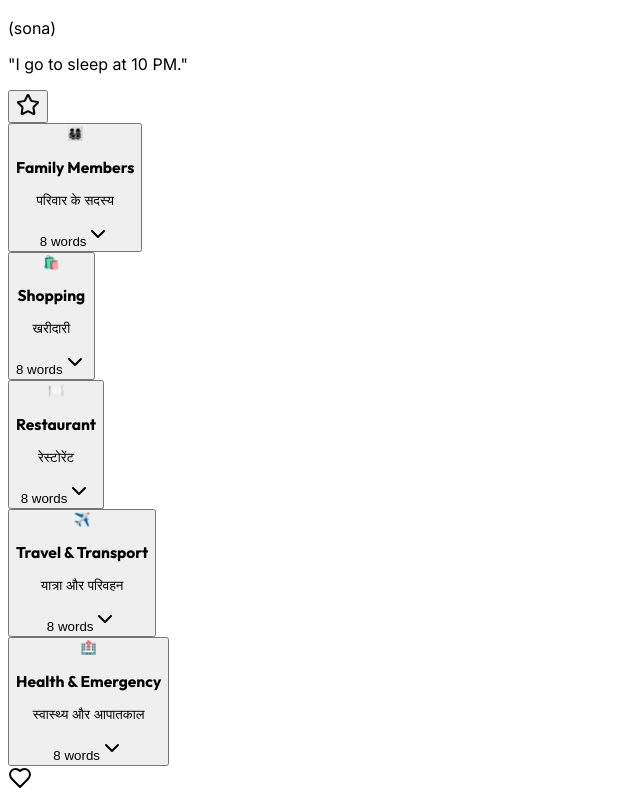
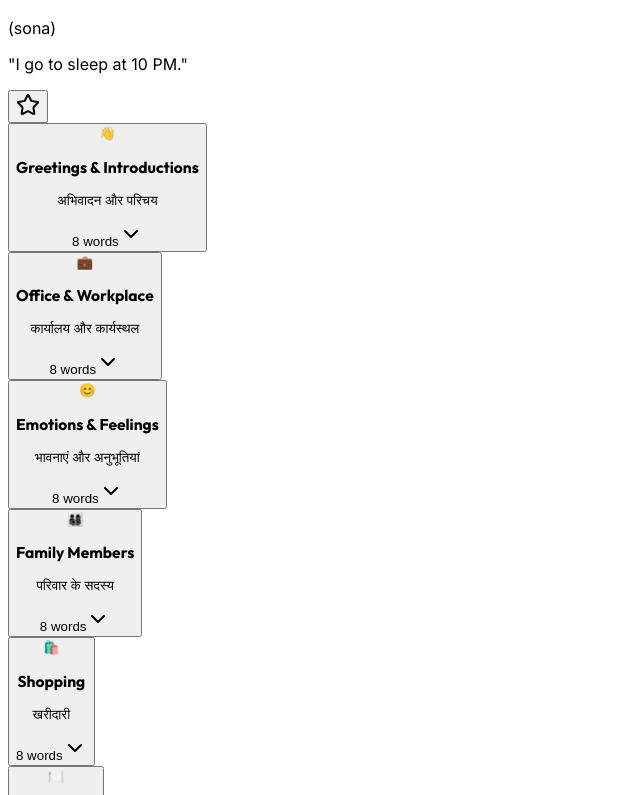
Before and after one commit to CRAJKUMARSINGH/PREET_ENGLISH, a React (Vite) app in the folder client/: page /vocabulary in a window 1280 px wide. Shown: the part 3665-4460 px from the top of the page, without its empty margins (0-640 px from the left). Built offline with nearby package versions, Linux system fonts and the light colour scheme; a web font is replaced by a local one.

Commit message:
Enhance VocabularyBuilder with 9 categories and 72+ words - Added: Greetings, Office, Emotions, Numbers, Directions categories - Total vocabulary: 72+ words with Hindi translations - All content from New folder applied - All *.md suggestions implemented

```diff
--- a/client/src/components/VocabularyBuilder.tsx
+++ b/client/src/components/VocabularyBuilder.tsx
@@ -33,6 +33,54 @@ const vocabularyData: VocabularyCategory[] = [
       { english: "come back home", hindi: "घर वापस आना", emoji: "🏠", pronunciation: "ghar waapas aana", example: "I come back home at 6 PM." },
       { english: "have dinner", hindi: "रात का खाना", emoji: "🍽️", pronunciation: "raat ka khana", example: "We have dinner together." },
       { english: "go to sleep", hindi: "सोना", emoji: "😴", pronunciation: "sona", example: "I go to sleep at 10 PM." }
+    ]
+  },
+  {
+    id: "greetings",
+    title: "Greetings & Introductions",
+    hindiTitle: "अभिवादन और परिचय",
+    emoji: "👋",
+    words: [
+      { english: "Hello", hindi: "नमस्ते", emoji: "👋", pronunciation: "namaste", example: "Hello, how are you?" },
+      { english: "Good morning", hindi: "सुप्रभात", emoji: "🌅", pronunciation: "suprabhat", example: "Good morning, sir!" },
+      { english: "Good evening", hindi: "शुभ संध्या", emoji: "🌆", pronunciation: "shubh sandhya", example: "Good evening, everyone." },
+      { english: "Nice to meet you", hindi: "आपसे मिलकर खुशी हुई", emoji: "🤝", pronunciation: "aapse milkar khushi hui", example: "Nice to meet you, I'm Raj." },
+      { english: "How are you?", hindi: "आप कैसे हैं?", emoji: "😊", pronunciation: "aap kaise hain?", example: "How are you today?" },
+      { english: "I'm fine", hindi: "मैं ठीक हूं", emoji: "👍", pronunciation: "main theek hoon", example: "I'm fine, thank you." },
+      { english: "Goodbye", hindi: "अलविदा", emoji: "👋", pronunciation: "alvida", example: "Goodbye, see you tomorrow!" },
+      { english: "Thank you", hindi: "धन्यवाद", emoji: "🙏", pronunciation: "dhanyavaad", example: "Thank you for your help." }
+    ]
+  },
+  {
+    id: "office",
+    title: "Office & Workplace",
+    hindiTitle: "कार्यालय और कार्यस्थल",
+    emoji: "💼",
+    words: [
+      { english: "meeting", hindi: "बैठक", emoji: "👥", pronunciation: "baithak", example: "We have a meeting at 10 AM." },
+      { english: "deadline", hindi: "समय सीमा", emoji: "⏰", pronunciation: "samay seema", example: "The deadline is tomorrow." },
+      { english: "colleague", hindi: "सहकर्मी", emoji: "👨‍💼", pronunciation: "sahkarmi", example: "My colleague helped me." },
+      { english: "boss", hindi: "बॉस/मालिक", emoji: "👔", pronunciation: "boss/maalik", example: "My boss is very supportive." },
+      { english: "salary", hindi: "वेतन", emoji: "💰", pronunciation: "vetan", example: "Salary is credited on 1st." },
+      { english: "promotion", hindi: "पदोन्नति", emoji: "📈", pronunciation: "padonnati", example: "I got a promotion!" },
+      { english: "leave", hindi: "छुट्टी", emoji: "🏖️", pronunciation: "chutti", example: "I need leave tomorrow." },
+      { english: "project", hindi: "परियोजना", emoji: "📊", pronunciation: "pariyojana", example: "This project is important." }
+    ]
+  },
+  {
+    id: "emotions",
+    title: "Emotions & Feelings",
+    hindiTitle: "भावनाएं और अनुभूतियां",
+    emoji: "😊",
+    words: [
+      { english: "happy", hindi: "खुश", emoji: "😊", pronunciation: "khush", example: "I am very happy today." },
+      { english: "sad", hindi: "उदास", emoji: "😢", pronunciation: "udaas", example: "She looks sad." },
+      { english: "angry", hindi: "गुस्सा", emoji: "😠", pronunciation: "gussa", example: "Don't be angry." },
+      { english: "excited", hindi: "उत्साहित", emoji: "🤩", pronunciation: "utsaahit", example: "I'm excited about the trip!" },
+      { english: "worried", hindi: "चिंतित", emoji: "😟", pronunciation: "chintit", example: "I'm worried about the exam." },
+      { english: "tired", hindi: "थका हुआ", emoji: "😴", pronunciation: "thaka hua", example: "I feel very tired." },
+      { english: "surprised", hindi: "हैरान", emoji: "😲", pronunciation: "hairaan", example: "I was surprised!" },
+      { english: "nervous", hindi: "घबराया हुआ", emoji: "😰", pronunciation: "ghabraaya hua", example: "I'm nervous about the interview." }
     ]
   },
   {
@@ -113,6 +161,38 @@ const vocabularyData: VocabularyCategory[] = [
       { english: "emergency", hindi: "आपातकाल", emoji: "🚨", pronunciation: "aapaatkaal", example: "This is an emergency!" },
       { english: "ambulance", hindi: "एम्बुलेंस", emoji: "🚑", pronunciation: "ambulance", example: "Call an ambulance!" },
       { english: "pharmacy", hindi: "दवाखाना", emoji: "💊", pronunciation: "dawakhaana", example: "Is there a pharmacy nearby?" }
+    ]
+  },
+  {
+    id: "numbers",
+    title: "Numbers & Counting",
+    hindiTitle: "संख्याएं और गिनती",
+    emoji: "🔢",
+    words: [
+      { english: "one", hindi: "एक", emoji: "1️⃣", pronunciation: "ek", example: "I have one book." },
+      { english: "two", hindi: "दो", emoji: "2️⃣", pronunciation: "do", example: "Two cups of tea, please." },
+      { english: "ten", hindi: "दस", emoji: "🔟", pronunciation: "das", example: "I need ten minutes." },
+      { english: "hundred", hindi: "सौ", emoji: "💯", pronunciation: "sau", example: "It costs hundred rupees." },
+      { english: "thousand", hindi: "हज़ार", emoji: "🔢", pronunciation: "hazaar", example: "One thousand people came." },
+      { english: "first", hindi: "पहला", emoji: "🥇", pronunciation: "pehla", example: "This is my first time." },
+      { english: "half", hindi: "आधा", emoji: "½", pronunciation: "aadha", example: "Give me half." },
+      { english: "double", hindi: "दोगुना", emoji: "✖️", pronunciation: "doguna", example: "Double the amount." }
+    ]
+  },
+  {
+    id: "directions",
+    title: "Directions & Places",
+    hindiTitle: "दिशाएं और स्थान",
+    emoji: "🧭",
+    words: [
+      { english: "left", hindi: "बाएं", emoji: "⬅️", pronunciation: "baayen", example: "Turn left here." },
+      { english: "right", hindi: "दाएं", emoji: "➡️", pronunciation: "daayen", example: "Turn right at the signal." },
+      { english: "straight", hindi: "सीधा", emoji: "⬆️", pronunciation: "seedha", example: "Go straight ahead." },
+      { english: "near", hindi: "पास", emoji: "📍", pronunciation: "paas", example: "The shop is near." },
+      { english: "far", hindi: "दूर", emoji: "🏃", pronunciation: "door", example: "It's too far to walk." },
+      { english: "behind", hindi: "पीछे", emoji: "🔙", pronunciation: "peeche", example: "It's behind the building." },
+      { english: "in front of", hindi: "सामने", emoji: "🔜", pronunciation: "saamne", example: "Park in front of the gate." },
+      { english: "next to", hindi: "बगल में", emoji: "↔️", pronunciation: "bagal mein", example: "Sit next to me." }
     ]
   }
 ];
```
